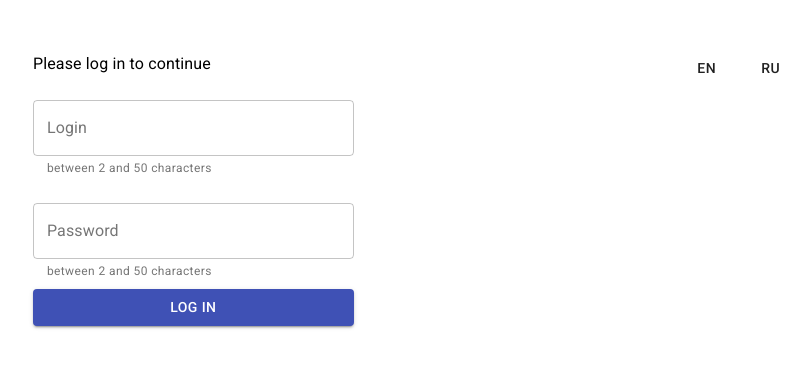
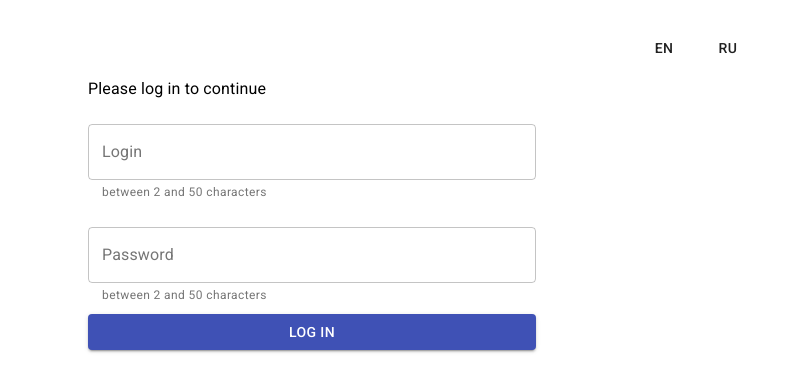
Before and after one commit to Galleg0s/weather, a React (Create React App) app: page /login in a window 1280 px wide. Shown: the top 392 px of the page, without its empty margins (312-1122 px from the left). Built offline with nearby package versions, Linux system fonts and the light colour scheme.

Commit message:
Добавление стилей material ui на страницу погоды

```diff
--- a/src/App.js
+++ b/src/App.js
@@ -14,7 +14,7 @@ import { getUserList, getUserStatus } from "./redux/selectors"
 // сделать t через контекст
 const useStyles = makeStyles({
 	containerCls: {
-		marginTop: "50px",
+		marginTop: "30px",
 	},
 })
 
@@ -23,17 +23,21 @@ const App = ({ changeLanguage, userList, logIn, logOut, isLoggedIn }) => {
 	const [t] = useTranslation()
 
 	return (
-		<Container className={containerCls}>
-			<Grid container item xs={12}>
-				<Grid item container lg={10} spacing={8}>
+		<Container className={containerCls} maxWidth="md">
+			<Grid container item xs={12} spacing={2}>
+				<Grid item lg={10} />
+				<Grid item lg={2}>
+					<SwitchLanguage changeLanguage={changeLanguage} />
+				</Grid>
+				<Grid item container lg={12} spacing={2}>
 					<Router>
 						{isLoggedIn ? (
 							<>
 								<Grid item container lg={12} alignItems="baseline">
-									<Grid item container spacing={2} lg={4}>
+									<Grid item container spacing={2} lg={11}>
 										<Navigation path="/" />
 									</Grid>
-									<Grid item lg={8}>
+									<Grid item lg={1}>
 										<LogOut logOut={logOut} />
 									</Grid>
 								</Grid>
@@ -61,8 +65,8 @@ const App = ({ changeLanguage, userList, logIn, logOut, isLoggedIn }) => {
 									path="/login"
 									render={() => {
 										return (
-											<Grid item container justify="center">
-												<Grid item lg={4}>
+											<Grid container justify="center">
+												<Grid item lg={6}>
 													<Login logIn={logIn} />
 												</Grid>
 											</Grid>
@@ -72,9 +76,6 @@ const App = ({ changeLanguage, userList, logIn, logOut, isLoggedIn }) => {
 							</>
 						)}
 					</Router>
-				</Grid>
-				<Grid item lg={2}>
-					<SwitchLanguage changeLanguage={changeLanguage} />
 				</Grid>
 			</Grid>
 		</Container>
--- a/src/components/AddCityButton/index.js
+++ b/src/components/AddCityButton/index.js
@@ -1,14 +1,16 @@
 import React from "react"
 import PropTypes from "prop-types"
-import { Button } from "@material-ui/core"
-import { Paragraph } from "../ui"
+import { Button, Typography } from "@material-ui/core"
 
 const AddCardButton = ({ handleAddButtonClick }) => {
 	return (
-		<Button color="primary" marginsonClick={handleAddButtonClick} value="city">
-			<Paragraph fontSize="35px" fontWeight="300" textAlign="center">
-				+
-			</Paragraph>
+		<Button
+			variant="outlined"
+			color="primary"
+			onClick={handleAddButtonClick}
+			value="city"
+		>
+			<Typography>+</Typography>
 		</Button>
 	)
 }
--- a/src/components/Pages/Weather/index.js
+++ b/src/components/Pages/Weather/index.js
@@ -3,7 +3,7 @@ import { connect } from "react-redux"
 import { bindActionCreators } from "redux"
 import * as actions from "../../../redux/actions"
 import { withTranslation } from "react-i18next"
-
+import { Grid, Typography } from "@material-ui/core"
 import {
 	getCities,
 	getTemperature,
@@ -35,7 +35,9 @@ class App extends Component {
 
 	render() {
 		return (
-			<>
+			<Grid container>
+				<Grid item lg={12} container>
+					<Grid item lg={7}>
 						<Autosuggest
 							suggestionList={this.props.suggestionList}
 							fetchSuggestions={this.props.fetchSuggestions}
@@ -44,25 +46,28 @@ class App extends Component {
 							setHint={this.props.setHint}
 							title={this.props.t("Select a city")}
 						/>
+					</Grid>
+					<Grid item lg={1}>
 						<AddCityButton
 							nextCity={this.props.nextCity}
 							handleAddButtonClick={debounce(300, this.handleAddButtonClick)}
 						/>
-
+					</Grid>
+					<Grid item lg={4}>
 						<Range
 							temperature={this.props.temperature}
 							handleRangeChange={throttle(300, this.handleRangeChange)}
 							title={this.props.t("Warmer than")}
 						/>
-
+					</Grid>
+				</Grid>
 				<CardList
 					cities={this.props.cities}
 					handleDeleteButtonClick={this.handleDeleteButtonClick}
 					temperatureFilter={this.props.temperature}
 				/>
-
-				{this.props.hint && <p>{this.props.hint}</p>}
-			</>
+				{this.props.hint && <Typography>{this.props.hint}</Typography>}
+			</Grid>
 		)
 	}
 }
--- a/src/components/SwitchLanguage/index.js
+++ b/src/components/SwitchLanguage/index.js
@@ -6,7 +6,7 @@ const SwitchLanguage = ({ changeLanguage }) => {
 	const languages = ["en", "ru"]
 
 	return (
-		<Grid item>
+		<>
 			{languages.map(language => {
 				return (
 					<Button
@@ -21,7 +21,7 @@ const SwitchLanguage = ({ changeLanguage }) => {
 					</Button>
 				)
 			})}
-		</Grid>
+		</>
 	)
 }
 
```
Lines whose indentation alone changed are shown as unchanged.
